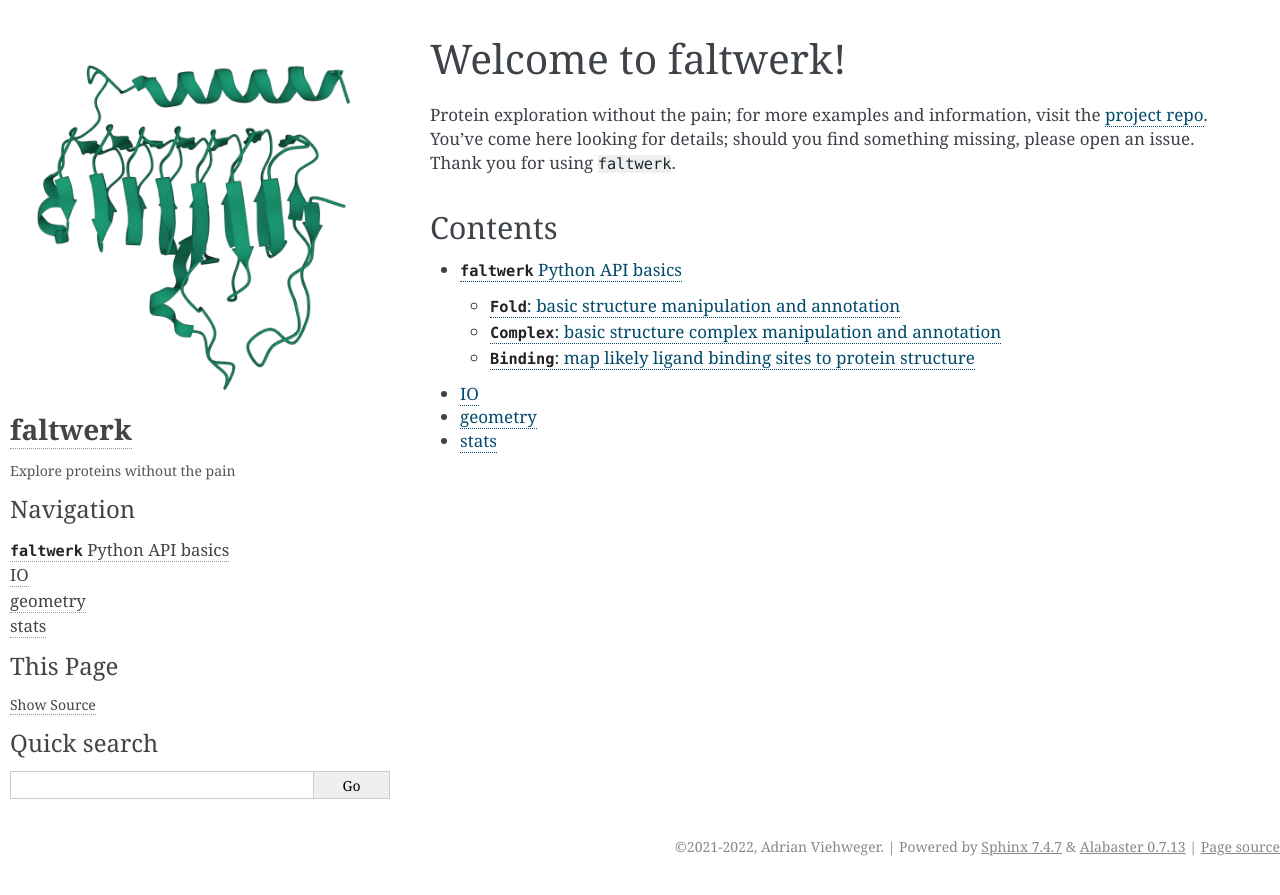
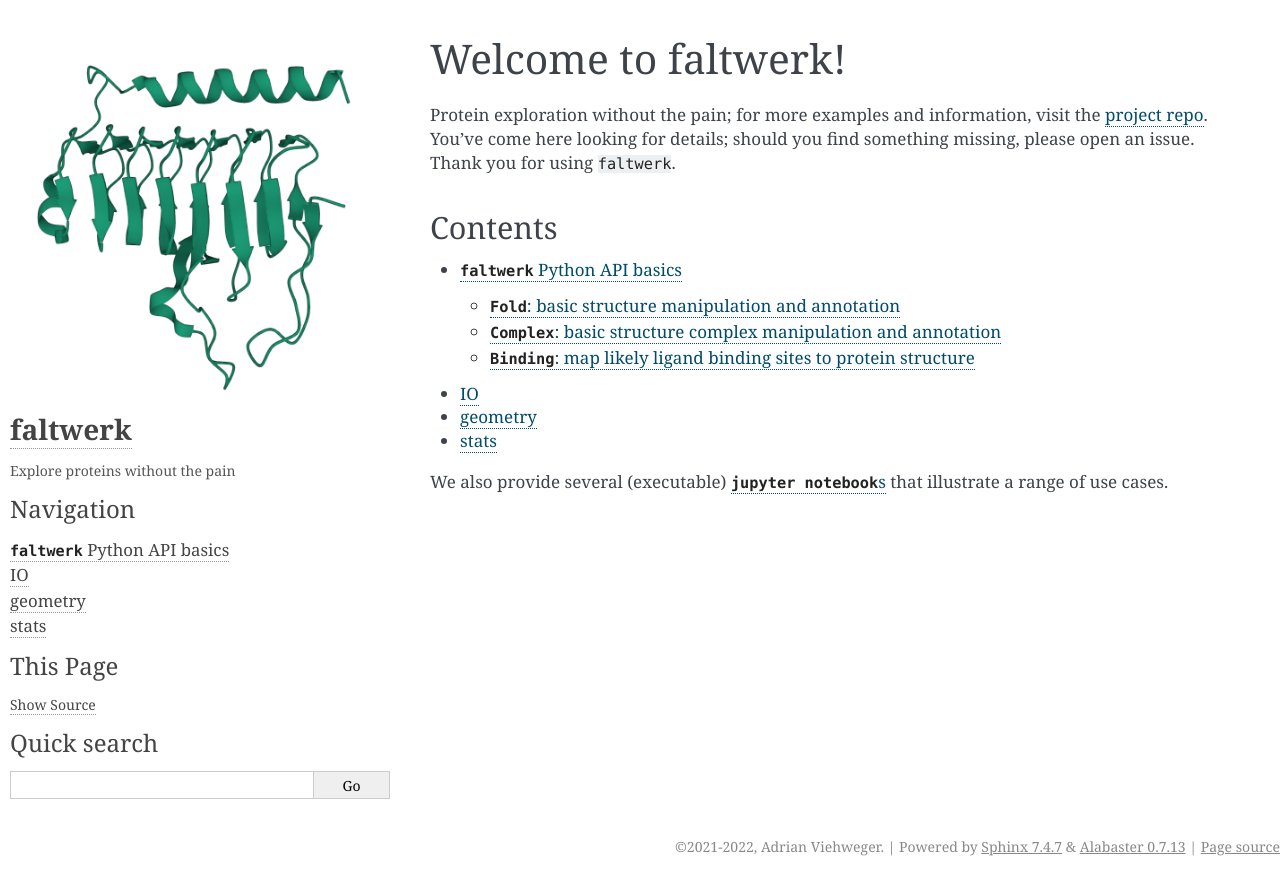
Before and after one commit to phiweger/faltwerk, a Sphinx documentation site: the page built from docs/index.md, in a window 1280 px wide. Shown: the top 895 px of the page. Built offline with Sphinx 7.4.7, drawn with Linux system fonts in a browser that asks for light colours.

Commit message:
added examples to docs

````diff
--- a/docs/index.md
+++ b/docs/index.md
@@ -14,3 +14,5 @@ io
 geometry
 stats
 ```
+
+We also provide several (executable) [`jupyter notebook`s](https://github.com/phiweger/faltwerk/examples) that illustrate a range of use cases.
````
